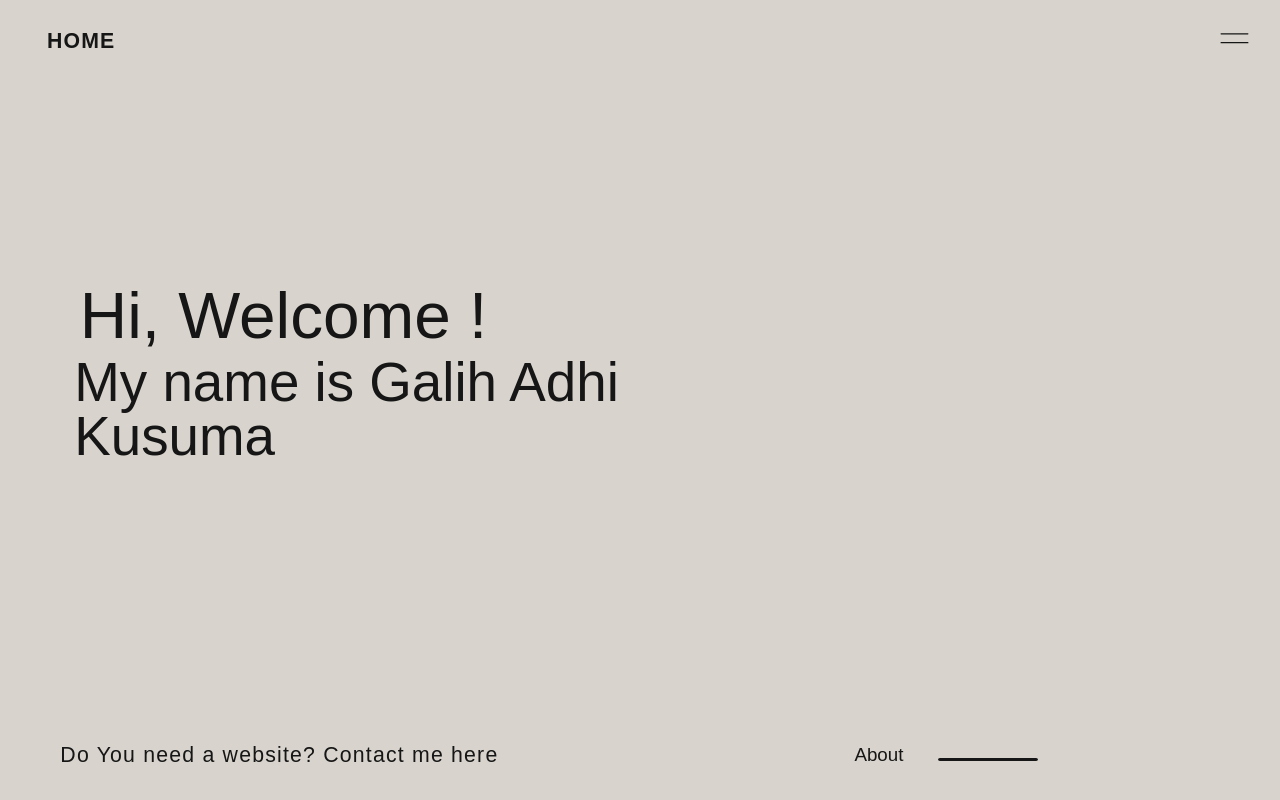
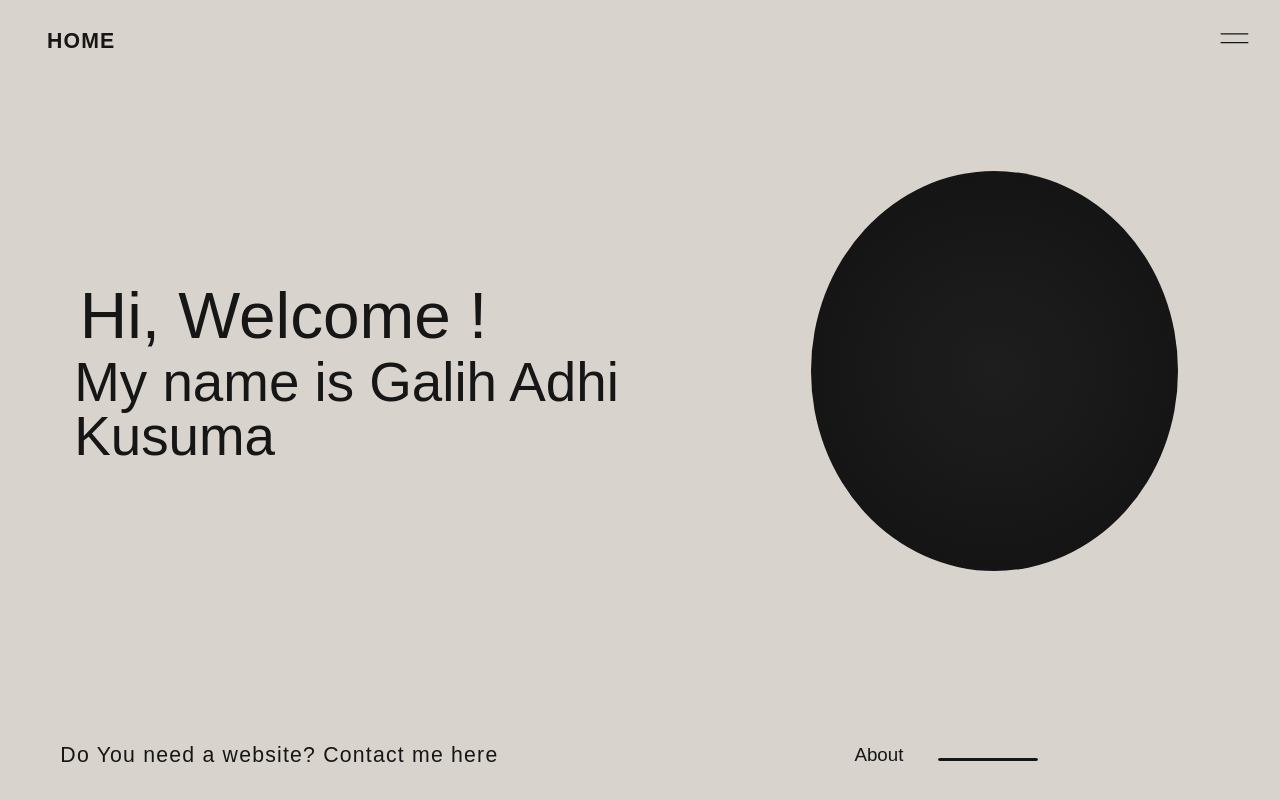
Before and after one commit to NoxturneDev/personal-portfolio-website, a React (Create React App) app: page / in a window 1280 px wide. Built offline with nearby package versions, Linux system fonts and the light colour scheme; a web font is replaced by a local one.

Commit message:
dark properpty on sphere.jsx to choose background radial type

```diff
--- a/src/components/Pages.jsx
+++ b/src/components/Pages.jsx
@@ -86,6 +86,8 @@ function Pages({ children }) {
             return
         }
 
+        console.log(pageIndex)
+
         console.log(wrapper)
     }
 
--- a/src/components/Sphere.jsx
+++ b/src/components/Sphere.jsx
@@ -2,7 +2,7 @@ import React, { useState, useEffect, useRef } from 'react'
 import gsap from 'gsap'
 import { Container } from './Container'
 
-function Sphere({ children, size = 400}) {
+function Sphere({ children, size = 400, dark = "true"}) {
     const [deg, setDeg] = useState(70)
     const sphere = useRef(null)
 
@@ -24,7 +24,7 @@ function Sphere({ children, size = 400}) {
     return (
         <div
             ref={sphere}
-            className="sphere"
+            className={`sphere ${dark == "true" ? 'background-radial-dark' : 'background-radial-light'}`}
         >
             {children}
         </div>
```
